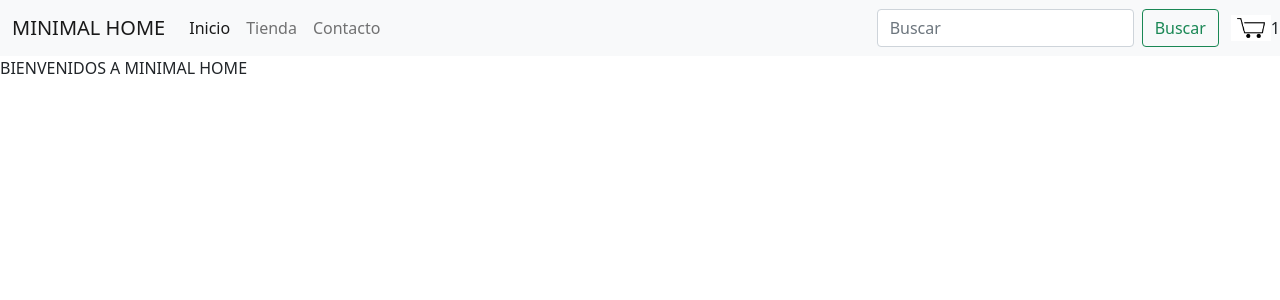
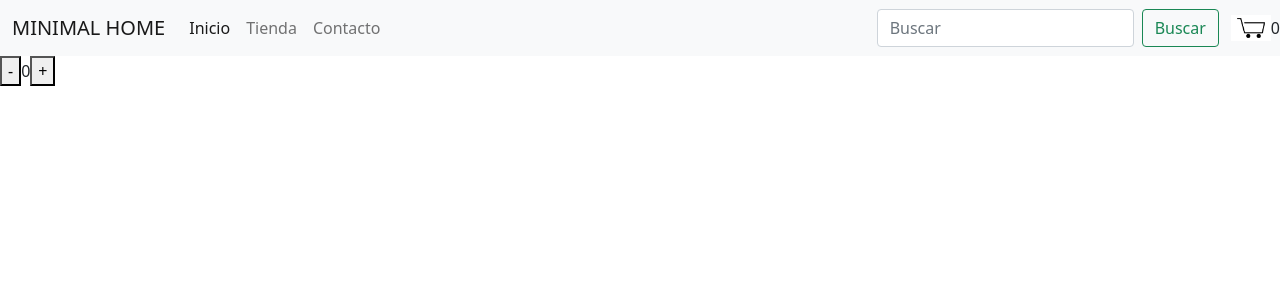
Before and after one commit to solangeeferreira/minimalhomeFerreiraSolange, a React (Create React App) app: page / in a window 1280 px wide. Shown: the top 300 px of the page. Built offline with nearby package versions, Linux system fonts and the light colour scheme.

Commit message:
se agrega componente ItemCount

```diff
--- /dev/null
+++ b/src/components/ItemCount.jsx
@@ -0,0 +1,22 @@
+import { useState } from "react";
+
+const ItemCount = () => {
+    const stock =10;
+    const [count, setCount] = useState(0);
+    const registrarClick = (operacion) => {
+        if (operacion === "-" && count > 0){
+            setCount(count-1);
+        } else if (operacion === "+" && count<stock){
+            setCount(count+1);
+        }
+    }
+    return (
+        <>
+        <button onClick={() => registrarClick("-")}>-</button>
+        {count}
+        <button onClick={() => registrarClick("+")}>+</button>
+        </>
+        );
+}
+
+export default ItemCount;
--- a/src/components/ItemListContainer.jsx
+++ b/src/components/ItemListContainer.jsx
@@ -1,8 +1,10 @@
-const ItemListContainer = ({greeting}) => {
-    const page = greeting.toUpperCase ();
+import ItemCount from "./ItemCount";
+
+const ItemListContainer = () => {
+
     return (
         <>
-        {page}
+        <ItemCount/>
         </>
      );
 }
```
Also changed, not shown: src/components/CartWidget.jsx (+1 -1 lines).
